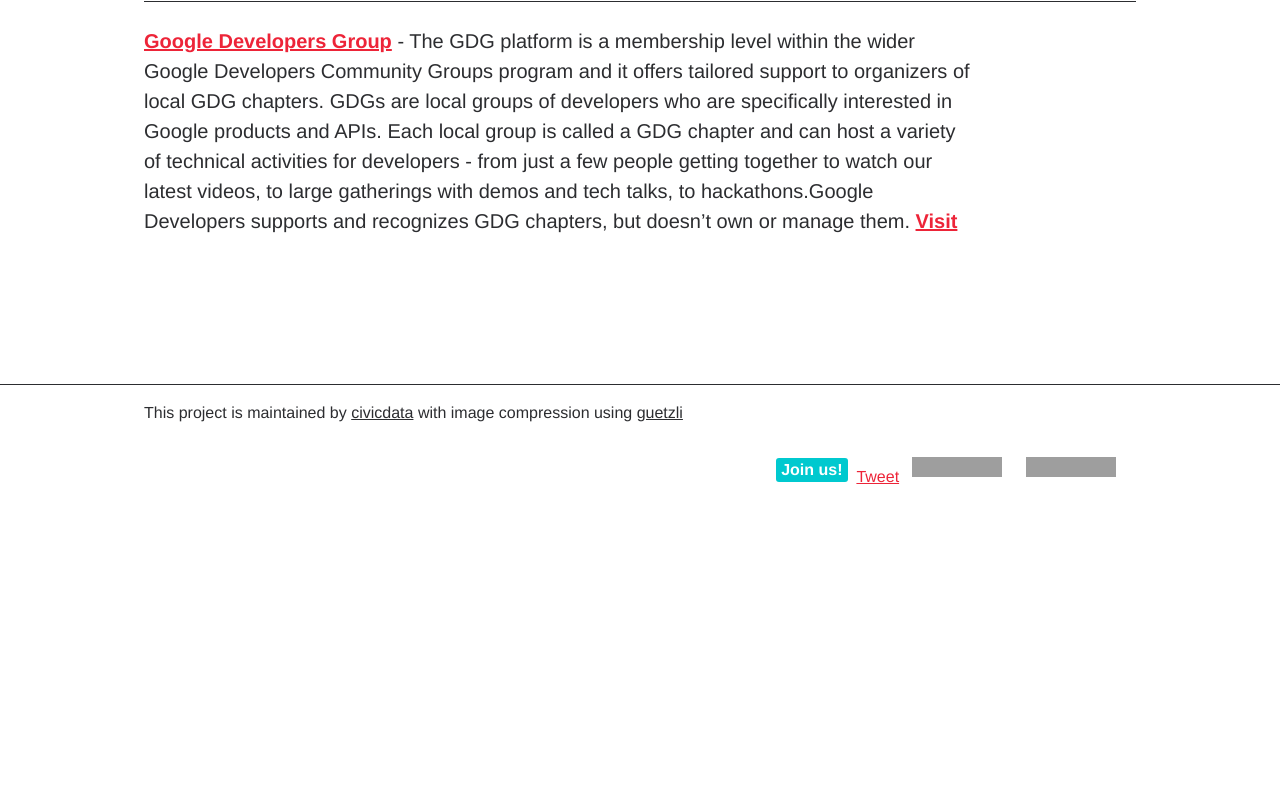
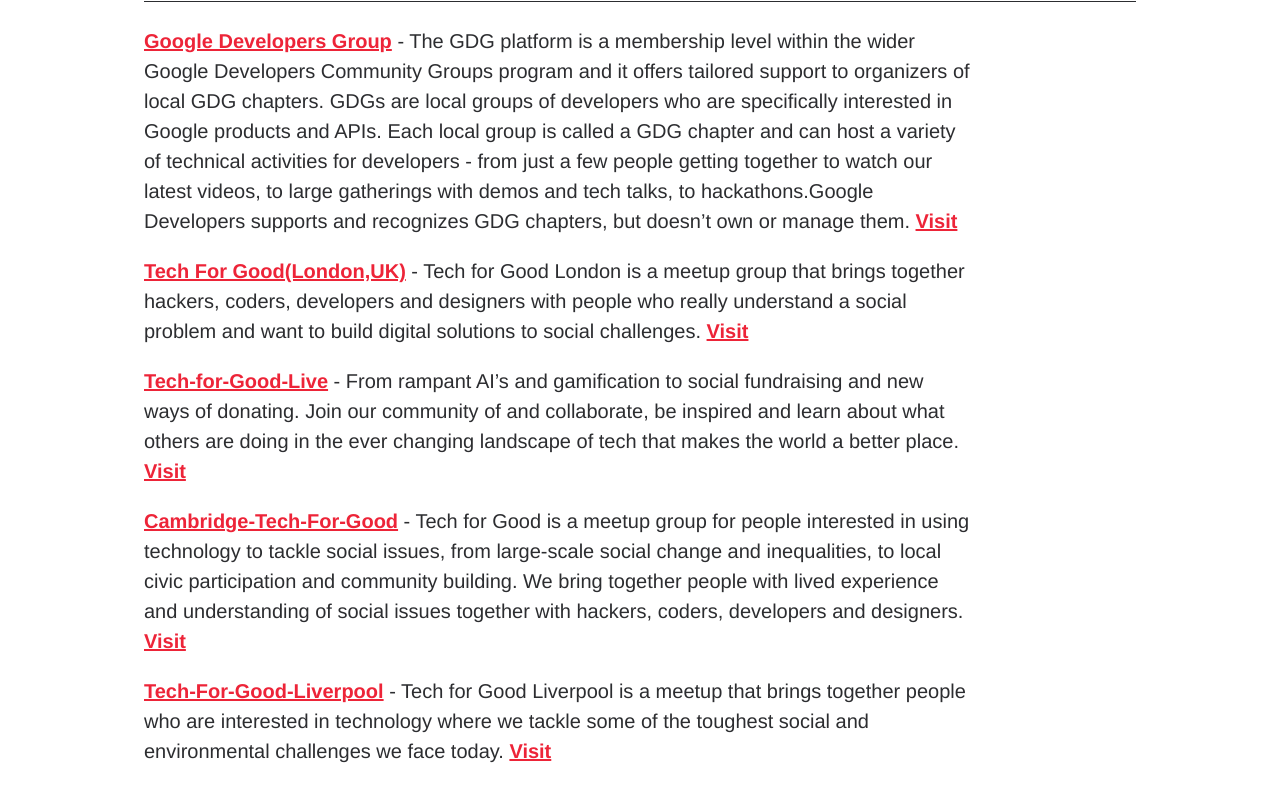
Before and after one commit to civicdata/civicdata.github.io, a Jekyll site: the page built from techquity.md, in a window 1280 px wide and 900 px high, scrolled down 3933 px. Shown: the top 802 px of the window. Built offline with Jekyll 4.4.1, drawn with Linux system fonts in a browser that asks for light colours; comment, search, counter and statistics services are not loaded; before the commit the page ends 4438 px from its top, so only the background shows below that; grey boxes are pictures that could not be loaded.

Commit message:
Added meetups focusing on utilizing tech for good
added a few meetups that focuses on utilizing tech for good

```diff
--- a/techquity.md
+++ b/techquity.md
@@ -70,3 +70,11 @@ comments: false
 [__Women Who Code__](https://www.womenwhocode.com/) - Women Who Code is an international non-profit organization that provides services for women pursuing technology careers and a job board for companies seeking coding professionals. The company aims to provide an avenue into the technology world by evaluating and assisting women developing technical skills.! |[__Visit__](https://www.womenwhocode.com/)
 
 [__Google Developers Group__](https://developers.google.com/programs/community/gdg/) - The GDG platform is a membership level within the wider Google Developers Community Groups program and it offers tailored support to organizers of local GDG chapters. GDGs are local groups of developers who are specifically interested in Google products and APIs. Each local group is called a GDG chapter and can host a variety of technical activities for developers - from just a few people getting together to watch our latest videos, to large gatherings with demos and tech talks, to hackathons.Google Developers supports and recognizes GDG chapters, but doesn’t own or manage them. [__Visit__](https://developers.google.com/programs/community/gdg/apply/)
+
+[__Tech For Good(London,UK)__](https://www.meetup.com/techforgood) - Tech for Good London is a meetup group that brings together hackers, coders, developers and designers with people who really understand a social problem and want to build digital solutions to social challenges. [__Visit__](https://www.meetup.com/techforgood)
+
+[__Tech-for-Good-Live__](https://www.meetup.com/Tech-for-Good-Live) - From rampant AI's and gamification to social fundraising and new ways of donating. Join our community of and collaborate, be inspired and learn about what others are doing in the ever changing landscape of tech that makes the world a better place. [__Visit__](https://www.meetup.com/Tech-for-Good-Live)
+
+[__Cambridge-Tech-For-Good__](https://www.meetup.com/Cambridge-Tech-For-Good-Meetup) - Tech for Good is a meetup group for people interested in using technology to tackle social issues, from large-scale social change and inequalities, to local civic participation and community building. We bring together people with lived experience and understanding of social issues together with hackers, coders, developers and designers. [__Visit__](https://www.meetup.com/Cambridge-Tech-For-Good-Meetup)
+
+[__Tech-For-Good-Liverpool__](https://www.meetup.com/Tech-For-Good-Liverpool) - Tech for Good Liverpool is a meetup that brings together people who are interested in technology where we tackle some of the toughest social and environmental challenges we face today. [__Visit__](https://www.meetup.com/Tech-For-Good-Liverpool)
```
